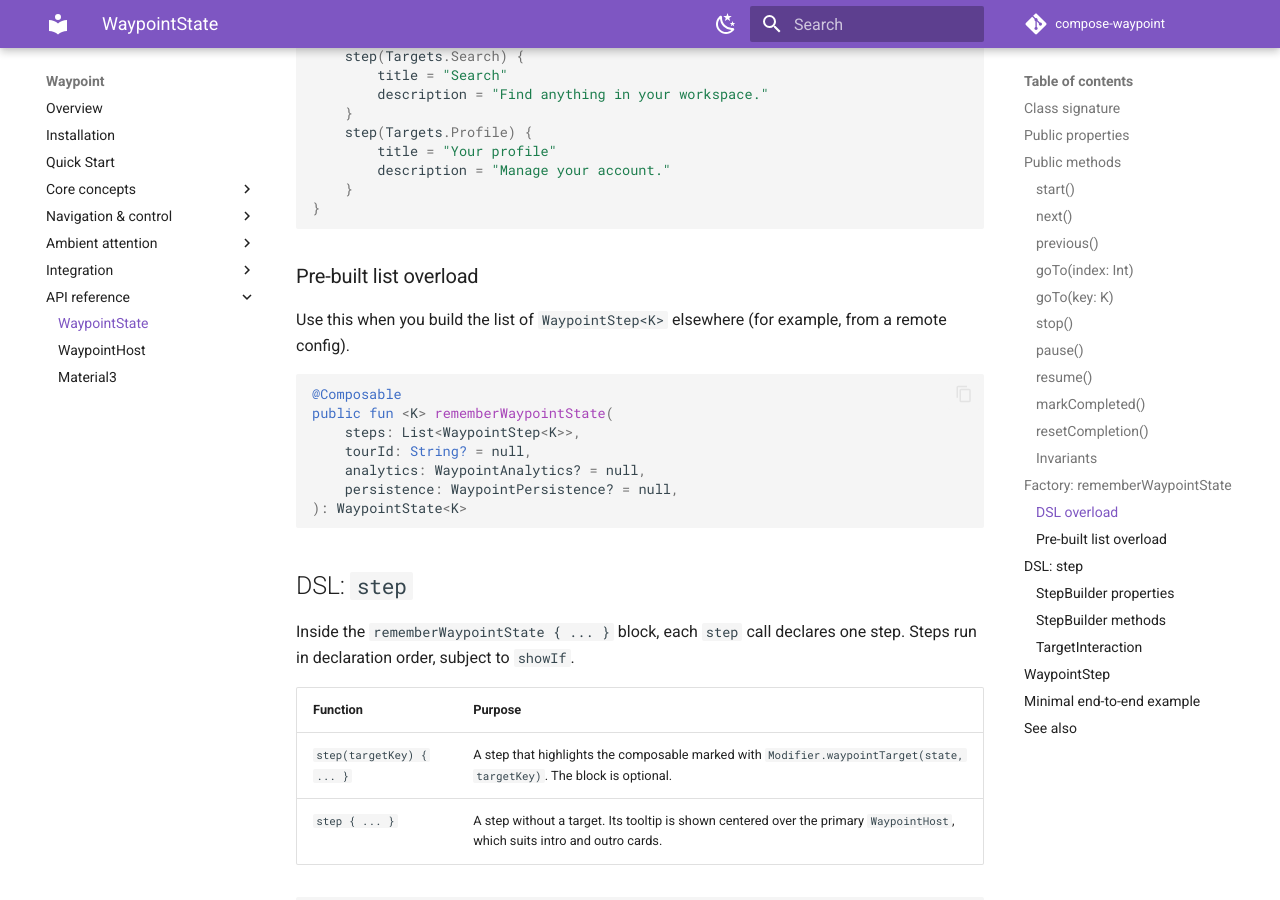
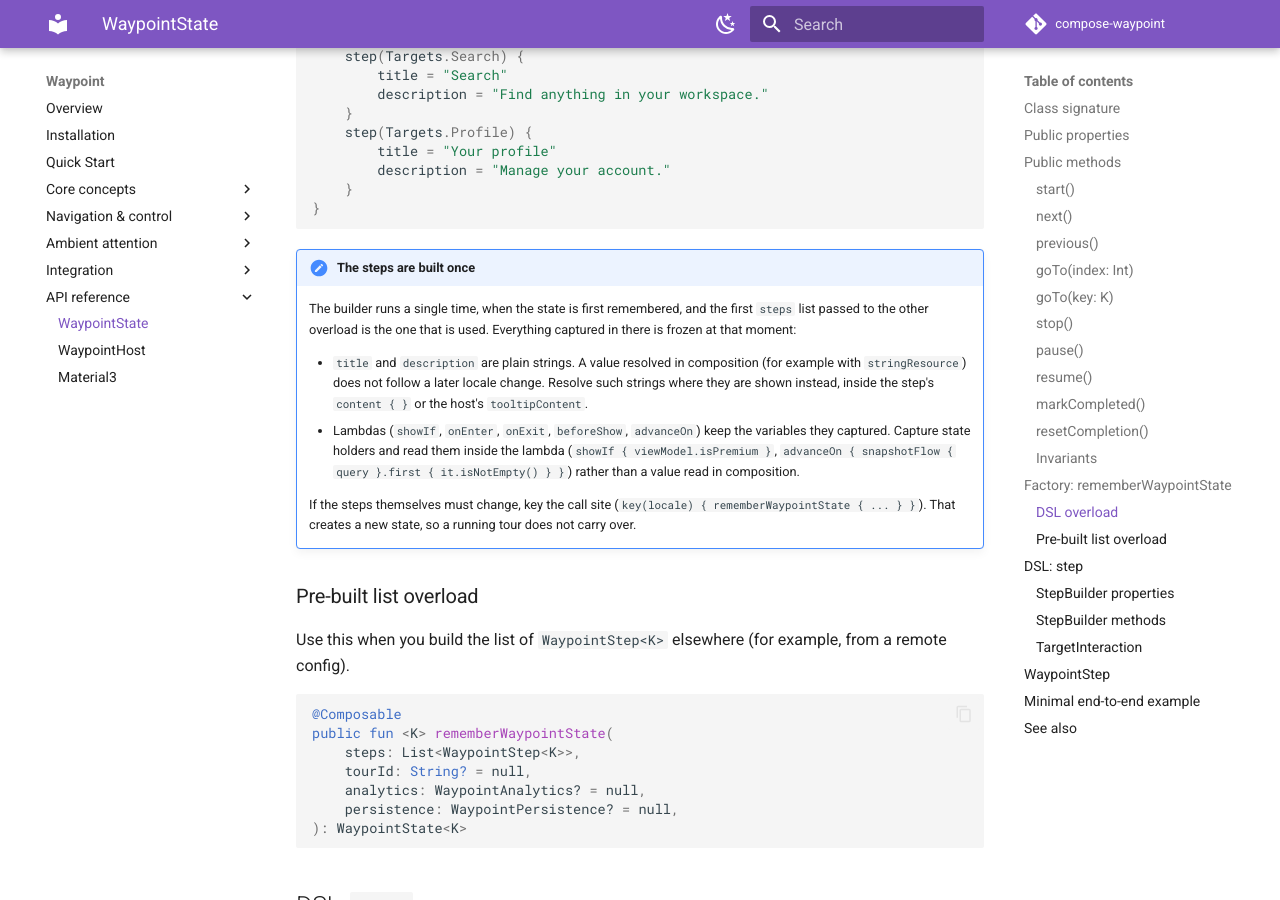
Before and after one commit to MohamedRejeb/compose-waypoint, an MkDocs documentation site: the page built from docs/api/waypoint-state.md, in a window 1280 px wide and 900 px high, scrolled down 4283 px. Built offline with MkDocs 1.6.1 and Material for MkDocs 9.7.7, drawn with Linux system fonts in a browser that asks for light colours; comment, search, counter and statistics services are not loaded.

Commit message:
docs: note that step definitions are built once

````diff
--- a/docs/api/waypoint-state.md
+++ b/docs/api/waypoint-state.md
@@ -139,6 +139,14 @@ val tourState = rememberWaypointState(
     }
 }
 ```
+
+!!! note "The steps are built once"
+    The builder runs a single time, when the state is first remembered, and the first `steps` list passed to the other overload is the one that is used. Everything captured in there is frozen at that moment:
+
+    - `title` and `description` are plain strings. A value resolved in composition (for example with `stringResource`) does not follow a later locale change. Resolve such strings where they are shown instead, inside the step's `content { }` or the host's `tooltipContent`.
+    - Lambdas (`showIf`, `onEnter`, `onExit`, `beforeShow`, `advanceOn`) keep the variables they captured. Capture state holders and read them inside the lambda (`showIf { viewModel.isPremium }`, `advanceOn { snapshotFlow { query }.first { it.isNotEmpty() } }`) rather than a value read in composition.
+
+    If the steps themselves must change, key the call site (`key(locale) { rememberWaypointState { ... } }`). That creates a new state, so a running tour does not carry over.
 
 ### Pre-built list overload
 
````
